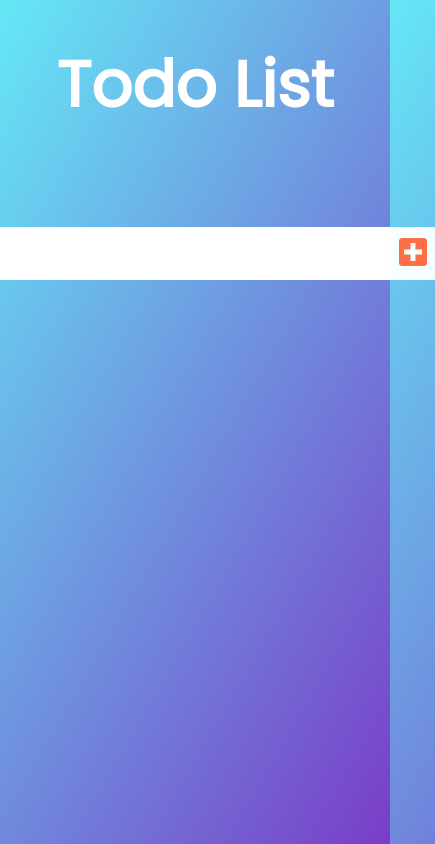
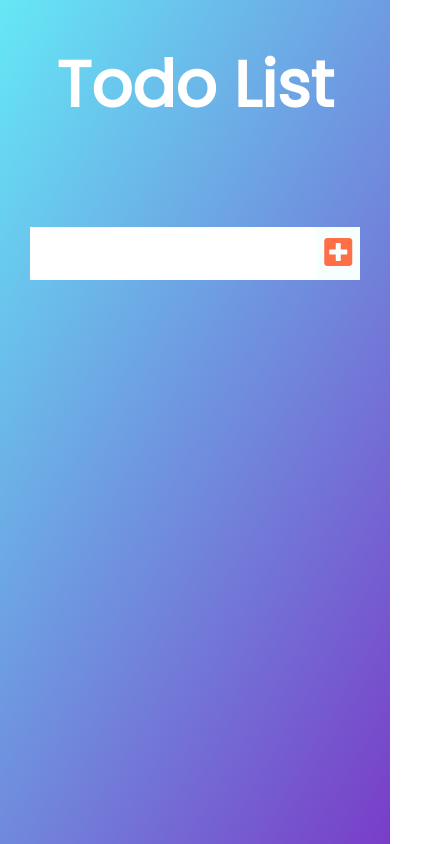
Before and after one commit to Carmenkxs/react-todo-list, a React (Create React App) app: page / in a window 390 px wide. Shown: the whole page, 435 px wide, since content can reach past the window. Built offline with nearby package versions, Linux system fonts and the light colour scheme.

Commit message:
added screenshot and fixed mobile view

```diff
--- a/src/App.css
+++ b/src/App.css
@@ -15,17 +15,30 @@ header {
 
 header,
 form {
+  /* margin: 0 10rem; */
   min-height: 20vh;
   display: flex;
   justify-content: center;
   align-items: center;
 }
+
+form {
+  padding: 1rem;
+  display:flex;
+}
+
 form input,
 form button {
   padding: 0.5rem;
   font-size: 2rem;
   border: none;
   background: white;
+  flex-basis: fill;
+  justify-content: space-around;
+}
+
+form input {
+  max-width: 80%;
 }
 
 form button {
--- a/src/components/Todo.js
+++ b/src/components/Todo.js
@@ -36,6 +36,7 @@ function Todo({text, todo, todos, setTodos, edit, setEdit,  todoEditing, setTodo
     {/* swaps input and list item around if edit button is selected */}
         {todoEditing === todo.id ? (
             <input
+            // how to autofocus when not initially rendered
             type = 'text'
             defaultValue={text}
             onChange={(e) => setEdit(e.target.value)}
```
Also changed, not shown: todo-list-screenshot.png (added), 1 other file (tests, documents, lock files or other folders).
